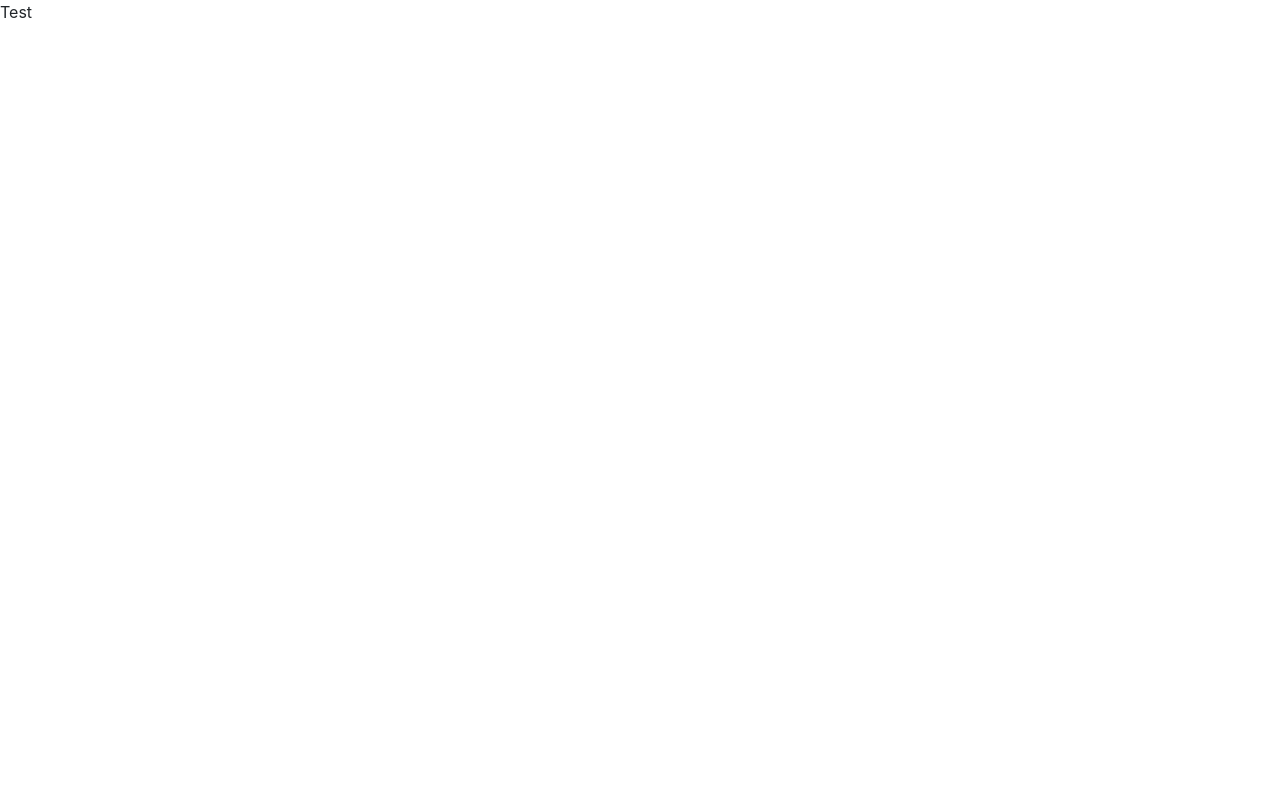
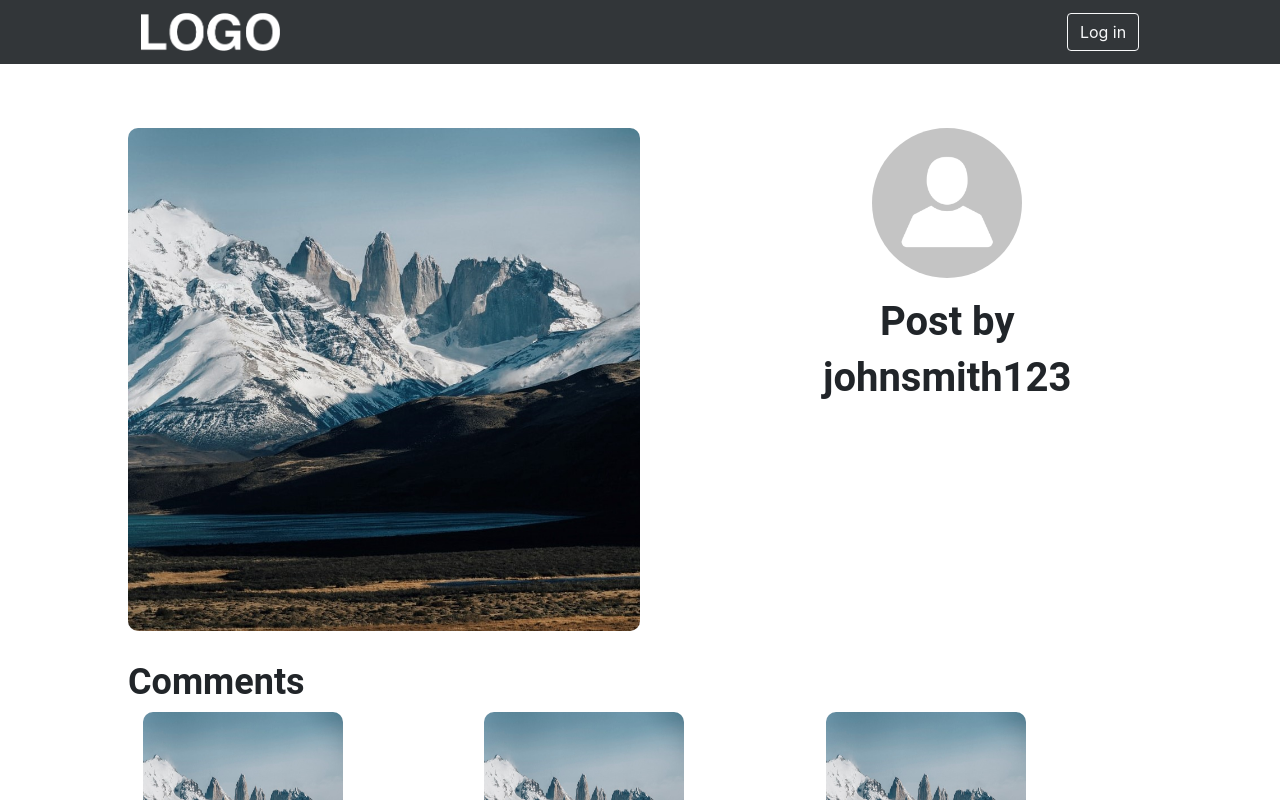
Before and after one commit to AJUnsworth/Assignment3AIP, a React (Create React App) app in the folder client/: page /thread in a window 1280 px wide. Shown: the top 800 px of the page. Built offline with nearby package versions, Linux system fonts and the light colour scheme; the HTML template or start-up script is replaced by a standard one.

Commit message:
Add thread image component

```diff
--- /dev/null
+++ b/client/src/components/Thread.css
@@ -0,0 +1,38 @@
+.content{
+    width: 80%;
+    height: auto;
+    margin: 5% 10% 0% 10%;
+}
+
+.sidebar{
+    float: right;
+    width: 40%;
+}
+
+.profilePicture{
+    text-align:center;
+    display: block;
+    margin-left: auto;
+    margin-right: auto;
+    width: 150px;
+    margin-bottom: 20px;
+}
+
+.profileName{
+    text-align: center;
+    font-family: Roboto;
+    font-style: normal;
+    font-weight: bold;
+}
+
+.comments{
+    padding: 30px 0px 30px 0px;
+    height: auto;
+}
+
+.commentsText{
+    font-family: Roboto;
+    font-style: normal;
+    font-weight: bold;
+    font-size: 36px;
+}
--- a/client/src/components/Thread.js
+++ b/client/src/components/Thread.js
@@ -1,10 +1,28 @@
 import React from 'react';
+import { Navbar } from './Navbar';
+import { ThreadImage } from './ThreadImage';
+import { ProfilePicture } from './ProfilePicture';
+import { ImageGrid } from './ImageGrid';
+import './Thread.css';
 
 export class Thread extends React.Component {
     render () {
         return (
             <div>
-                Test
+            <Navbar/>
+                <div className="content">
+                <ThreadImage/>
+                    <div className="sidebar">
+                    <ProfilePicture className="profilePicture"/>
+                    <h1 className="profileName">Post by</h1>
+                    <h1 className="profileName">johnsmith123</h1>
+                    </div>
+
+                    <div className="comments">
+                        <h2 className="commentsText">Comments</h2>
+                        <ImageGrid/>
+                        </div>
+                </div>
             </div>
         );
     }
--- /dev/null
+++ b/client/src/components/ThreadImage.css
@@ -0,0 +1,5 @@
+.threadImage {
+    width: 50%;
+    height: auto;
+    border-radius: 10px;
+}
--- /dev/null
+++ b/client/src/components/ThreadImage.js
@@ -0,0 +1,12 @@
+import React from 'react';
+import TestImage from '../images/TestImage.jfif'
+import './ThreadImage.css';
+import { ReactionCounter } from './ReactionCounter';
+
+export class ThreadImage extends React.Component {
+    render () {
+        return (
+            <img src={TestImage} className="threadImage"/>
+        );
+    }
+}
```
Also changed, not shown: client/src/images/TestImage.jfif.
